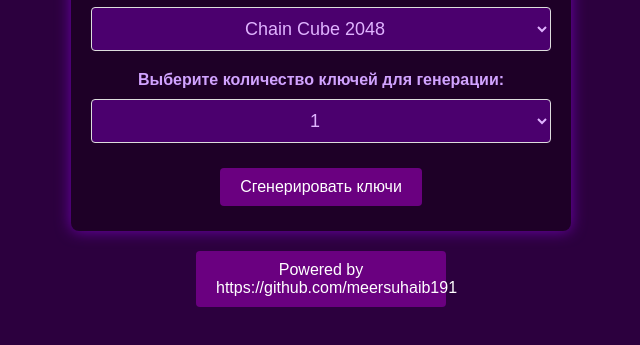
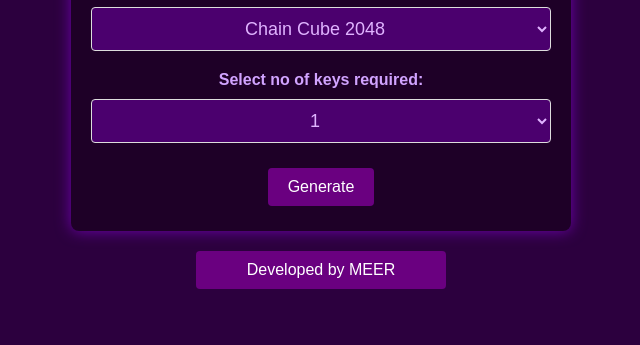
Before and after one commit to meersuhaib191/hamster-key-generator, a plain HTML site: page index.html in a window 1280 px wide. Shown: the part 149-494 px from the top of the page, without its empty margins (319-959 px from the left). Drawn offline with Linux system fonts and the light colour scheme.

Commit message:
Update index.html

```diff
--- a/index.html
+++ b/index.html
@@ -24,7 +24,7 @@
                 <option value="GangsWars">Gangs Wars</option>
                 <option value="Zoopolis">Zoopolis</option>
             </select>
-            <label for="keyCountSelect" id="keyCountLabel">Выберите количество ключей для генерации:</label>
+            <label for="keyCountSelect" id="keyCountLabel">Select no of keys required:</label>
             <select id="keyCountSelect">
                 <option value="1">1</option>
                 <option value="2">2</option>
@@ -39,18 +39,18 @@
                 <option value="11">11</option>
                 <option value="12">12</option>
             </select>
-            <button id="startBtn" class="button">Сгенерировать ключи</button>
+            <button id="startBtn" class="button">Generate</button>
             <div id="progressContainer" class="progress-container hidden">
                 <div id="progressBar" class="progress-bar"></div>
                 <span id="progressText" class="progress-text">0%</span>
             </div>
             <div id="keyContainer" class="key-container hidden">
-                <h2 id="generatedKeysTitle">Сгенерированные ключи:</h2>
-                <button id="copyAllBtn" class="button hidden">Скопировать все ключи</button>
+                <h2 id="generatedKeysTitle">Generated keysи:</h2>
+                <button id="copyAllBtn" class="button hidden">Copy all</button>
                 <div id="keysList" class="keys-list"></div>
             </div>
         </section>
-        <button id="creatorChannelBtn" class="button footer-button">Powered by https://github.com/meersuhaib191</button>
+        <button href="https://github.com/meersuhaib191/hamster-key-generator" id="creatorChannelBtn" class="button footer-button">Developed by MEER</button>
     </main>
 </body>
 </html>
```
